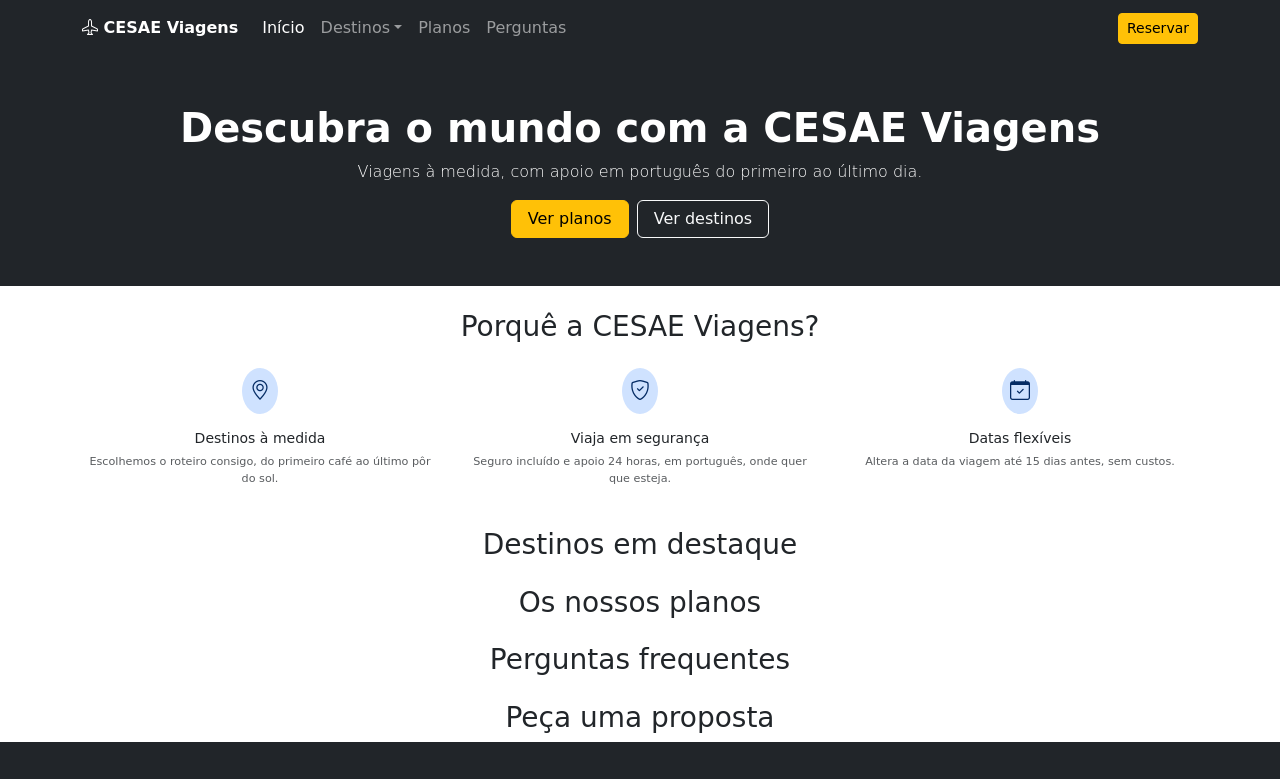
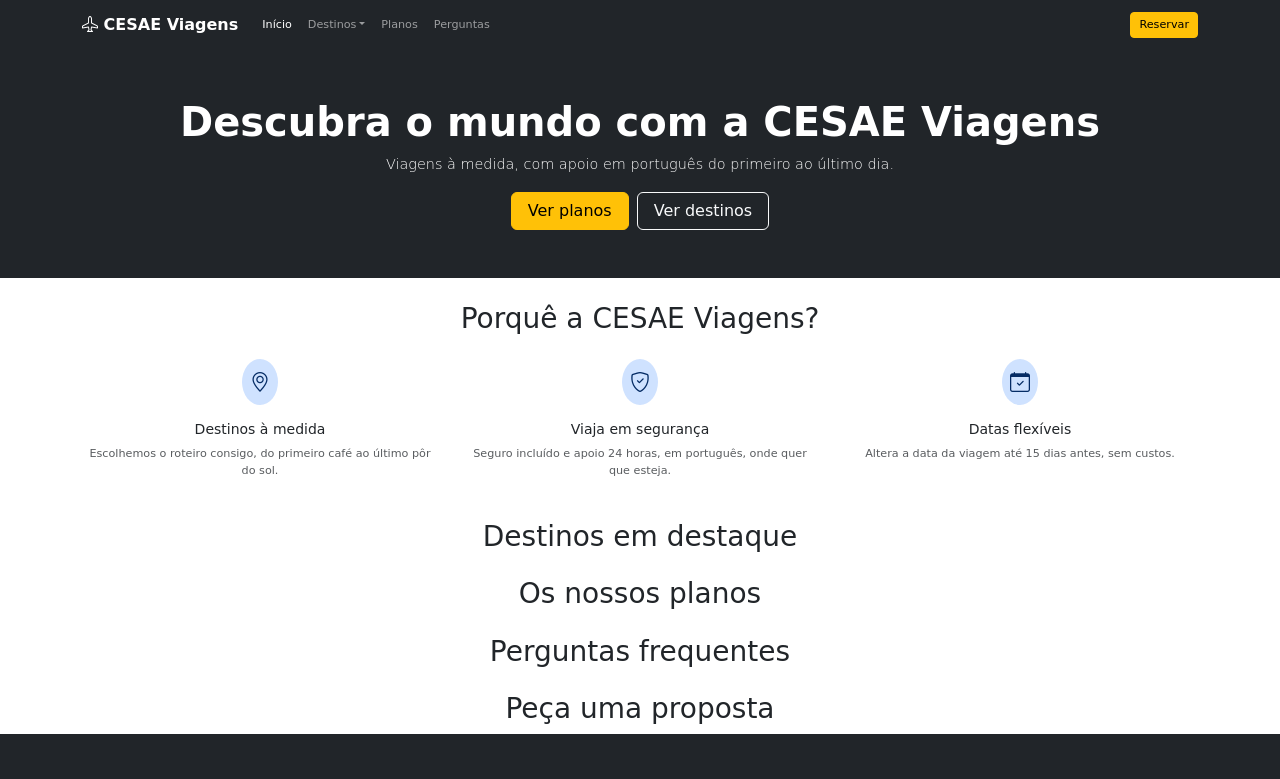
Before and after one commit to daya-parada/CESAE-Viagens, a plain HTML site: page index.html in a window 1280 px wide. Shown: the top 779 px of the page. Drawn offline with nearby package versions, Linux system fonts and the light colour scheme.

Commit message:
fix text sizes

```diff
--- a/index.html
+++ b/index.html
@@ -25,7 +25,7 @@
                 </button>
 
                 <!-- barra de navegacao (inicio, destinos, planos e perguntas)-->
-                <div class="collapse navbar-collapse" id="menu">
+                <div class="collapse navbar-collapse" style="font-size: 0.7rem;" id="menu">
                 <ul class="navbar-nav">
                     <!---- inicio ---->
                     <li class="nav-item"><a class="nav-link active" aria-current="page" href="#">Início</a></li>
@@ -48,7 +48,7 @@
                 </ul>
 
                  <!---- botao reservar ---->
-                <a class="btn btn-warning btn-sm ms-auto" href="#reservas">Reservar</a>
+                <a class="btn btn-warning btn-sm ms-auto" style="font-size: 0.7rem;" href="#reservas">Reservar</a>
                 </div>
             </div>
         </nav>
@@ -59,7 +59,7 @@
         <section class="bg-dark text-white text-center py-5">
             <div class="container">
                 <h1 class="display-6 fw-bold">Descubra o mundo com a CESAE Viagens</h1>
-                <p class="fw-light text-white-90">Viagens à medida, com apoio em português do primeiro ao último dia.</p>
+                <p class="fw-light text-white-90" style="font-size: 0.9rem;">Viagens à medida, com apoio em português do primeiro ao último dia.</p>
                 <!-- buttons Ver planos e Ver destinos -->
                 <div class="d-flex justify-content-center gap-2">
                     <a class="px-3 btn btn-warning btn" href="#planos">Ver planos</a>
```
